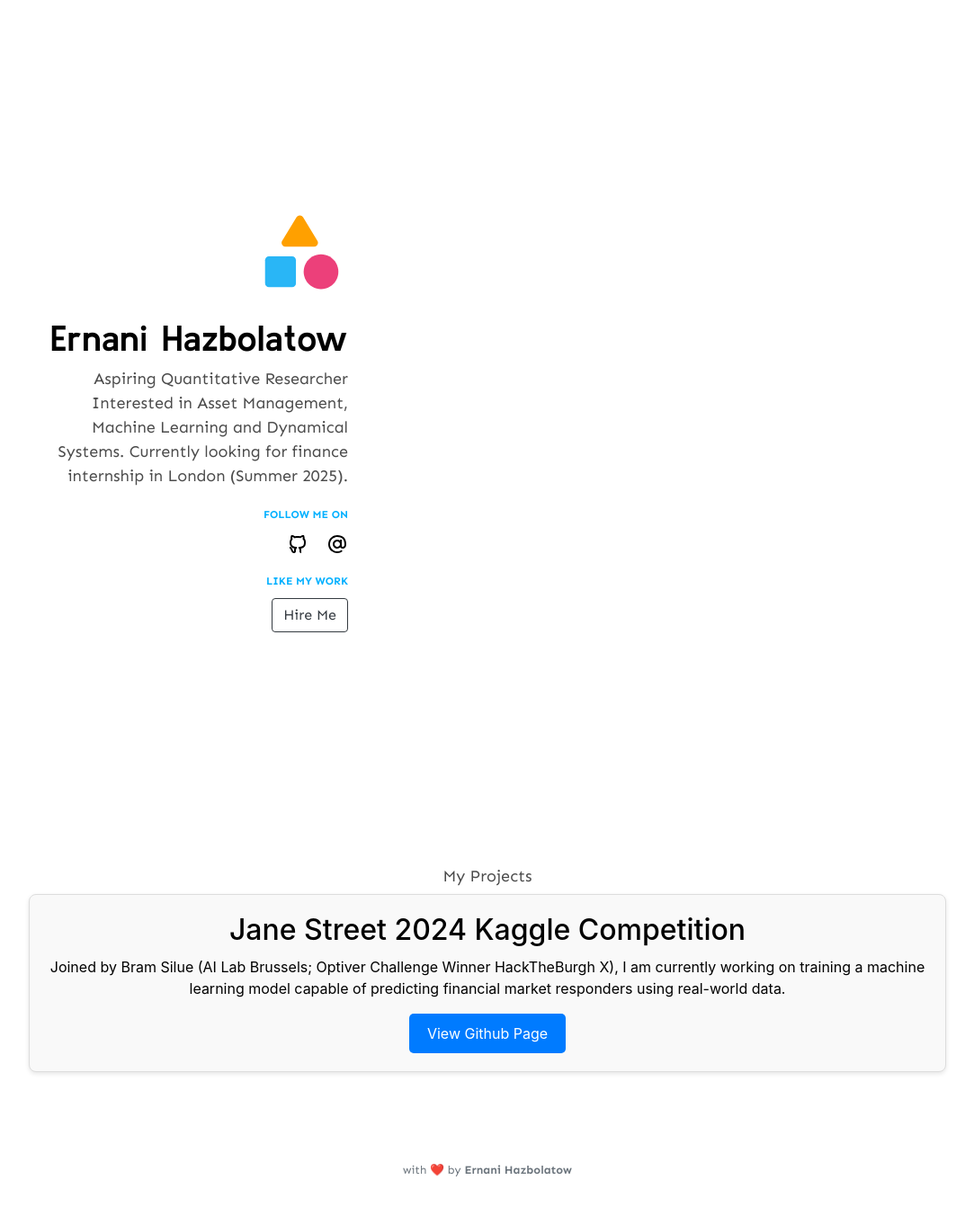
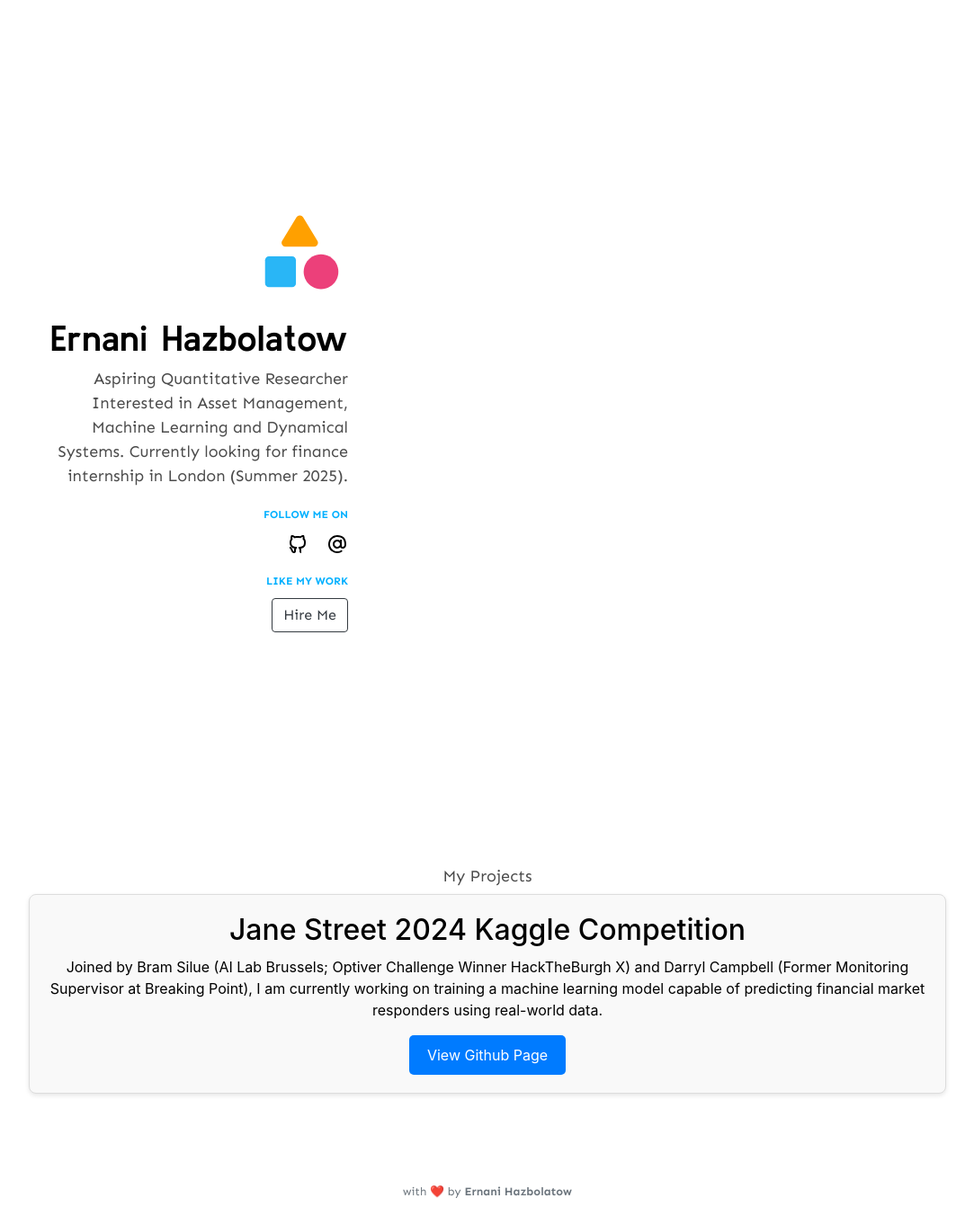
Before and after one commit to NaniHazbolatow/personalblogv2, a Jekyll site: the page built from index.html, in a window 1280 px wide. Shown: the whole page at 90% size, without its empty margins (98-1181 px from the left). Built offline with Jekyll 4.4.1, drawn with Linux system fonts in a browser that asks for light colours; nearby versions of some CDN libraries; before the commit the page ends 1328 px from its top, so only the background shows below that.

Commit message:
Update projects.html

```diff
--- a/_includes/projects.html
+++ b/_includes/projects.html
@@ -7,7 +7,7 @@
 <div class="project-container">
   <div class="project-details">
       <h2>Jane Street 2024 Kaggle Competition</h2>
-      <p>Joined by Bram Silue (AI Lab Brussels; Optiver Challenge Winner HackTheBurgh X), I am currently working on training a machine learning model capable of predicting financial market responders using real-world data.</p>
+      <p>Joined by Bram Silue (AI Lab Brussels; Optiver Challenge Winner HackTheBurgh X) and Darryl Campbell (Former Monitoring Supervisor at Breaking Point), I am currently working on training a machine learning model capable of predicting financial market responders using real-world data.</p>
       <button class="view-button">View Github Page</button>
   </div>
 </div>
```
